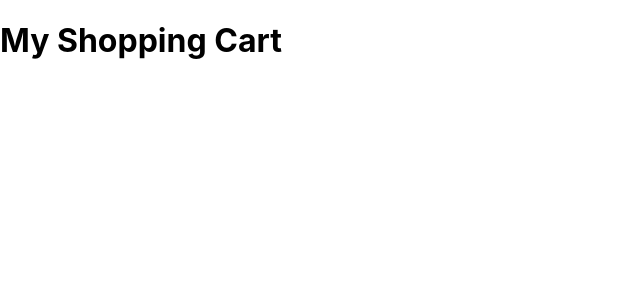
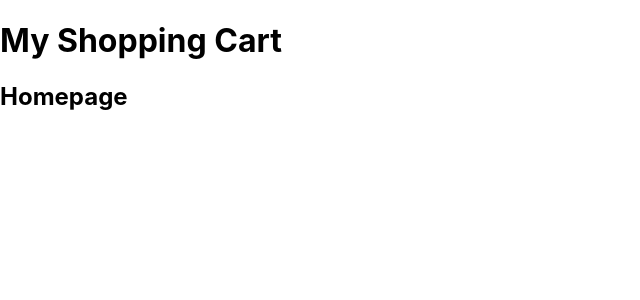
Before and after one commit to elaineparie/online_shopping_cart, a React (Create React App) app: page / in a window 1280 px wide. Shown: the top 300 px of the page, without its empty margins (0-640 px from the left). Built offline with nearby package versions, Linux system fonts and the light colour scheme.

Commit message:
add homepage

```diff
--- a/src/App.js
+++ b/src/App.js
@@ -1,9 +1,12 @@
 import React, { Component } from 'react';
+import Router from './Router';
 
 class App extends Component {
   render() {
     return <div>
     <h1>My Shopping Cart</h1>
+
+    <Router />
     </div>
   }
 }
--- a/src/Router.js
+++ b/src/Router.js
@@ -1,8 +1,12 @@
 import React from 'react';
 import { Switch, Route } from 'react-router-dom';
+import HomePage from './pages/homepage'
 
 const Router = () => (
   <Switch>
     <Route exact path='/' component={HomePage} />
   </Switch>
 )
+
+
+export default Router;
--- /dev/null
+++ b/src/pages/homepage.js
@@ -0,0 +1,7 @@
+import React from 'react';
+
+export default function Homepage(props) {
+  return <div>
+  <h2>Homepage</h2>
+  </div>
+}
```
